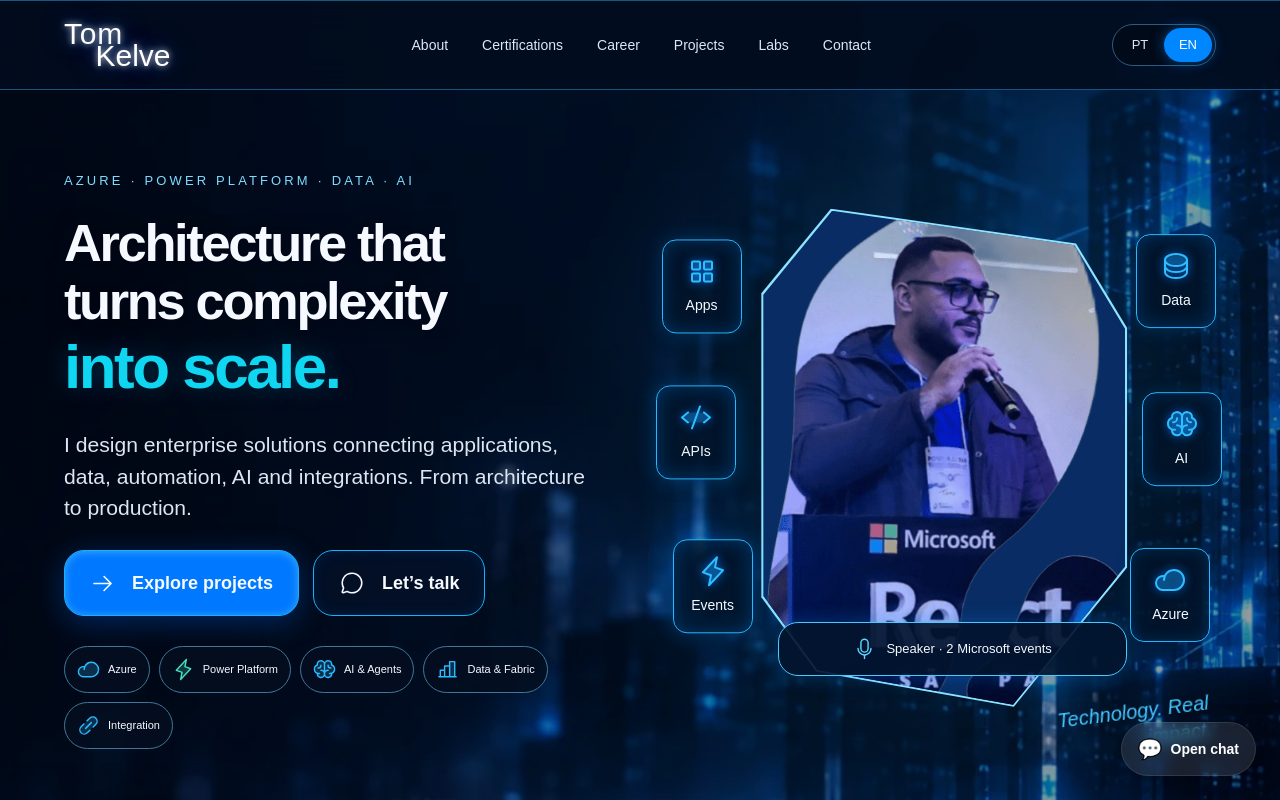
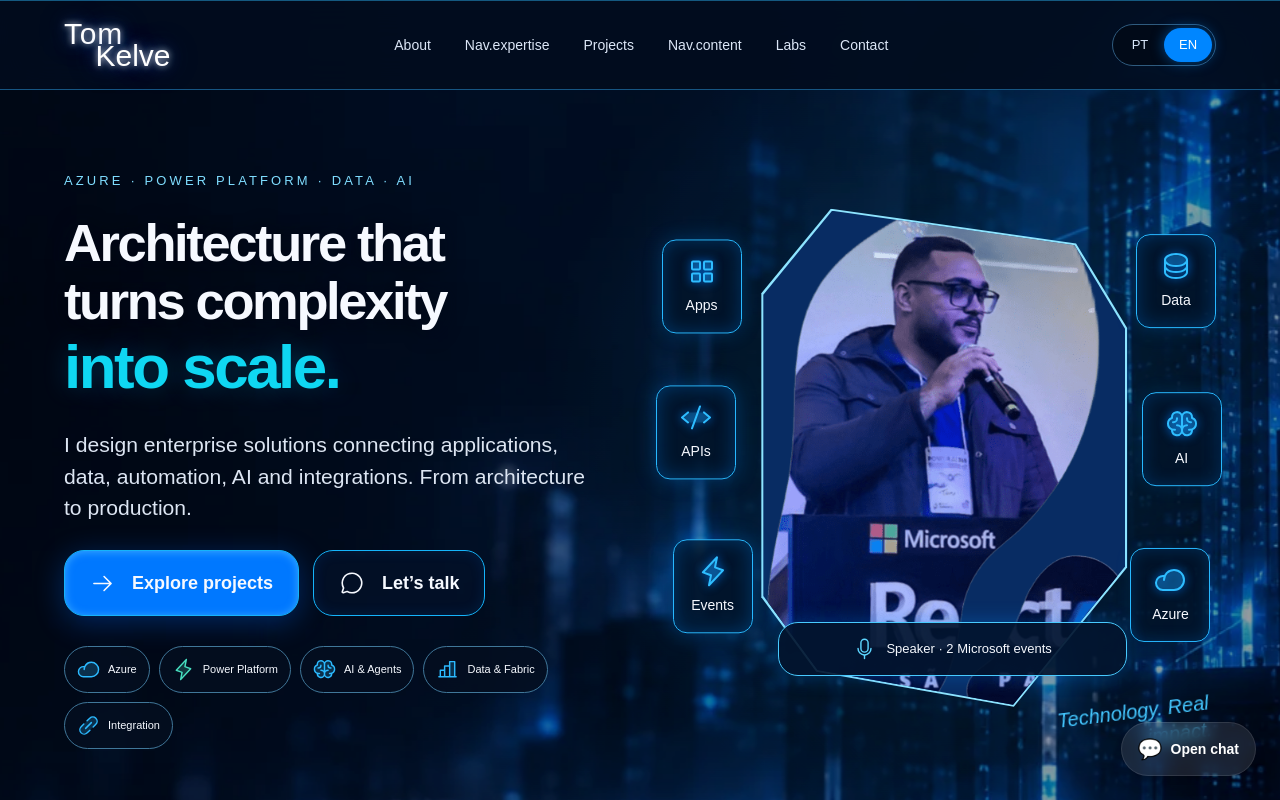
Before and after one commit to TmKelve/tom-portfolio, a Next.js app: page /en in a window 1280 px wide. Shown: the top 800 px of the page. Built offline with nearby package versions, Linux system fonts and the light colour scheme; a web font is replaced by a local one.

Commit message:
Simplify primary navigation for portfolio flow

```diff
--- a/src/components/Header.tsx
+++ b/src/components/Header.tsx
@@ -9,35 +9,120 @@
 
 export default function Header() {
   const t = useTranslations('Nav');
-  const en = useLocale() === 'en';
+  const locale = useLocale();
+  const en = locale === 'en';
   const pathname = usePathname();
   const [openPath, setOpenPath] = useState<string | null>(null);
   const open = openPath === pathname;
   const toggle = useRef<HTMLButtonElement>(null);
   const header = useRef<HTMLElement>(null);
+
   useEffect(() => {
     if (!open) return;
     const close = (event: KeyboardEvent) => {
-      if (event.key === 'Escape') {setOpenPath(null); toggle.current?.focus();}
+      if (event.key === 'Escape') {
+        setOpenPath(null);
+        toggle.current?.focus();
+      }
     };
     const outside = (event: PointerEvent) => {
       if (!header.current?.contains(event.target as Node)) setOpenPath(null);
     };
     document.addEventListener('keydown', close);
     document.addEventListener('pointerdown', outside);
-    return () => {document.removeEventListener('keydown', close); document.removeEventListener('pointerdown', outside);};
+    return () => {
+      document.removeEventListener('keydown', close);
+      document.removeEventListener('pointerdown', outside);
+    };
   }, [open]);
-  const links = ['about','certifications','career','projects','labs','contact'] as const;
+
+  const pageLinks = [
+    {key: 'about', href: '/about'},
+    {key: 'projects', href: '/projects'},
+    {key: 'labs', href: '/labs'},
+    {key: 'contact', href: '/contact'},
+  ] as const;
+
+  const homeAnchors = [
+    {key: 'expertise', hash: 'expertise'},
+    {key: 'content', hash: 'content'},
+  ] as const;
+
   return (
     <header ref={header} className="site-header">
       <div className="site-header-inner">
         <NeonLogo />
-        <nav id="main-navigation" className={`site-nav${open ? ' is-open' : ''}`} aria-label={en ? 'Main navigation' : 'Navegação principal'}>
-          {links.map(key => <Link key={key} href={`/${key}`} onClick={() => setOpenPath(null)} className="site-nav-link" aria-current={pathname === `/${key}` || pathname.startsWith(`/${key}/`) ? 'page' : undefined}>{t(key)}</Link>)}
+        <nav
+          id="main-navigation"
+          className={'site-nav' + (open ? ' is-open' : '')}
+          aria-label={en ? 'Main navigation' : 'Navegação principal'}
+        >
+          <Link
+            href="/about"
+            onClick={() => setOpenPath(null)}
+            className="site-nav-link"
+            aria-current={pathname === '/about' || pathname.startsWith('/about/') ? 'page' : undefined}
+          >
+            {t('about')}
+          </Link>
+
+          {homeAnchors.slice(0, 1).map(({key, hash}) => (
+            <a
+              key={key}
+              href={'/' + locale + '#' + hash}
+              onClick={() => setOpenPath(null)}
+              className="site-nav-link"
+            >
+              {t(key)}
+            </a>
+          ))}
+
+          <Link
+            href="/projects"
+            onClick={() => setOpenPath(null)}
+            className="site-nav-link"
+            aria-current={pathname === '/projects' || pathname.startsWith('/projects/') ? 'page' : undefined}
+          >
+            {t('projects')}
+          </Link>
+
+          {homeAnchors.slice(1).map(({key, hash}) => (
+            <a
+              key={key}
+              href={'/' + locale + '#' + hash}
+              onClick={() => setOpenPath(null)}
+              className="site-nav-link"
+            >
+              {t(key)}
+            </a>
+          ))}
+
+          {pageLinks.slice(2).map(({key, href}) => (
+            <Link
+              key={key}
+              href={href}
+              onClick={() => setOpenPath(null)}
+              className="site-nav-link"
+              aria-current={pathname === href || pathname.startsWith(href + '/') ? 'page' : undefined}
+            >
+              {t(key)}
+            </Link>
+          ))}
         </nav>
+
         <div className="site-header-actions">
           <LocaleSwitcher />
-          <button ref={toggle} type="button" className="mobile-menu-toggle" aria-label={open ? (en ? 'Close menu' : 'Fechar menu') : (en ? 'Open menu' : 'Abrir menu')} aria-expanded={open} aria-controls="main-navigation" onClick={() => setOpenPath(open ? null : pathname)}>{open ? <X size={22} /> : <List size={24} />}</button>
+          <button
+            ref={toggle}
+            type="button"
+            className="mobile-menu-toggle"
+            aria-label={open ? (en ? 'Close menu' : 'Fechar menu') : (en ? 'Open menu' : 'Abrir menu')}
+            aria-expanded={open}
+            aria-controls="main-navigation"
+            onClick={() => setOpenPath(open ? null : pathname)}
+          >
+            {open ? <X size={22} /> : <List size={24} />}
+          </button>
         </div>
       </div>
     </header>
```
